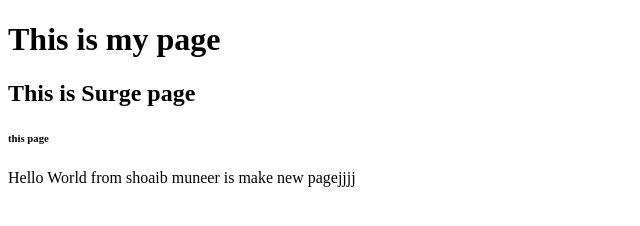
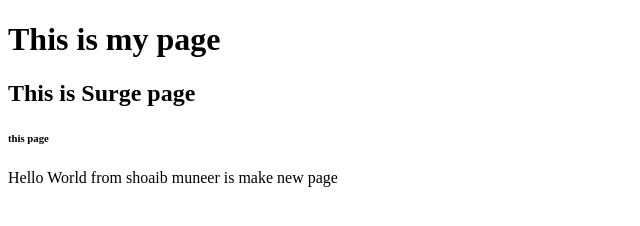
Before and after one commit to shoaib76/shoaib-bootcamp, a plain HTML site: page index.html in a window 1280 px wide. Shown: the full height of the page, 0-640 px from the left. Drawn offline with Linux system fonts and the light colour scheme.

Commit message:
update boot camp 2 update

```diff
--- a/index.html
+++ b/index.html
@@ -8,6 +8,6 @@
     <h2> This is Surge page</h2>
     <h6> this page</h6>
     <div>
-        Hello World from shoaib muneer is make new pagejjjj
+        Hello World from shoaib muneer is make new page
     </div>
 </html>
```
